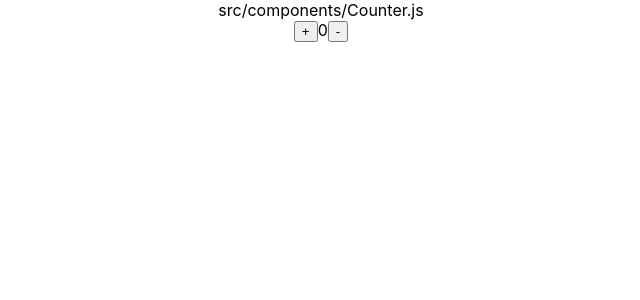
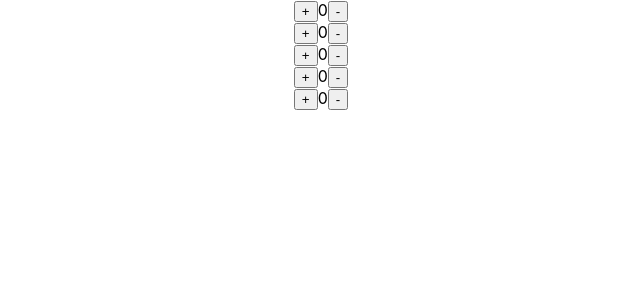
Before and after one commit to OnceRobert/React-Counter-Practice, a React (Create React App) app: page / in a window 1280 px wide. Shown: the top 300 px of the page, without its empty margins (319-959 px from the left). Built offline with nearby package versions, Linux system fonts and the light colour scheme.

Commit message:
[React Counter][Angelo] feat: created CounterGroup.js and edited App.js to show the created counter component

```diff
--- a/src/App.js
+++ b/src/App.js
@@ -1,12 +1,12 @@
 import logo from './logo.svg';
 import './App.css';
 import Counter from "./components/Counter"
+import CounterGroup from './components/CounterGroup';
 
 function App() {
   return (
     <div className="App">
-      src/components/Counter.js
-      <Counter></Counter>
+      <CounterGroup></CounterGroup>
     </div>
   );
 }
--- /dev/null
+++ b/src/components/CounterGroup.js
@@ -0,0 +1,19 @@
+import Counter from './Counter'
+
+function CounterGroup() {
+
+    function generateCounterList(){
+        return new Array(5).fill(Date.now());
+    }
+
+    const counterList = generateCounterList();
+    return (
+        <div>
+        {counterList.map((item, index) => (
+        <Counter key={item + index}></Counter>
+        ))}
+        </div>
+    );
+}
+
+export default CounterGroup;
```
